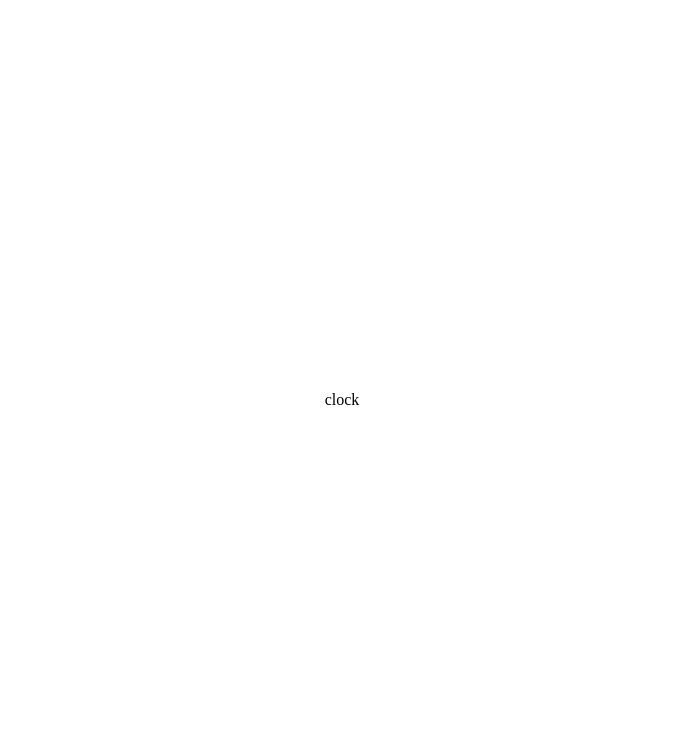
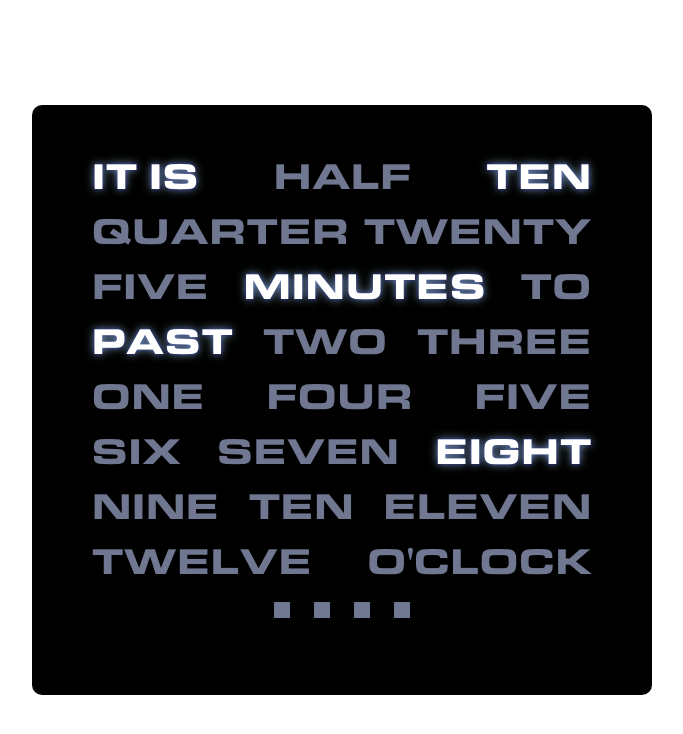
Before and after one commit to jshwrnr/word-clock, a React app: page / in a window 1280 px wide. Shown: the top 734 px of the page, without its empty margins (298-981 px from the left). Built offline with nearby package versions, Linux system fonts and the light colour scheme.

Commit message:
Set up clock

```diff
--- a/src/components/WordClock/WordClock.js
+++ b/src/components/WordClock/WordClock.js
@@ -1,8 +1,168 @@
-import React, { Component } from "react";
+import React, { Component, Fragment } from "react";
+
+const colors = { lit: "#fff", dim: "#707790" };
+const glowShadow = "0px 0px 10px rgba(173, 216, 230, 0.7), 0px 0px 4px rgba(0, 0, 255, 0.5)";
+
+const styles = {
+  clock: {
+    background: "#000",
+    color: colors.dim,
+    borderRadius: "10px",
+    width: "500px",
+    height: "500px",
+    padding: "45px 60px",
+  },
+  clockText: {
+    color: colors.dim,
+    margin: "0px",
+    fontFamily: "Eurostile",
+    fontSize: "35px",
+    lineHeight: "55px",
+    display: "flex",
+    flexWrap: "wrap",
+    justifyContent: "space-between",
+  },
+  remainingSquares: {
+    textAlign: "center",
+  },
+  remainingSquare: {
+    width: "16px",
+    height: "16px",
+    display: "inline-block",
+    margin: "12px",
+    background: colors.dim,
+  },
+  textLit: {
+    color: colors.lit,
+    textShadow: glowShadow,
+  },
+  squareLit: {
+    background: colors.lit,
+    boxShadow: glowShadow,
+  },
+};
+
+let clockText = [
+  "IT IS",
+  "HALF",
+  "TEN",
+  "QUARTER",
+  "TWENTY",
+  "FIVE",
+  "MINUTES",
+  "TO",
+  "PAST",
+  "TWO",
+  "THREE",
+  "ONE",
+  "FOUR",
+  "FIVE",
+  "SIX",
+  "SEVEN",
+  "EIGHT",
+  "NINE",
+  "TEN",
+  "ELEVEN",
+  "TWELVE",
+  "O'CLOCK",
+];
 
 class WordClock extends Component {
+  state = {
+    activeWords: [],
+    remainingMinutes: 0,
+  };
+
+  getHours12 = hour => {
+    return (hour + 24) % 12 || 12;
+  };
+
+  getActiveWordsArr = (hours, minutes) => {
+    let unit = Math.floor(minutes / 5);
+
+    let activeWords = [true]; // IT IS
+
+    if (unit === 0) {
+      activeWords[21] = true; // O'CLOCK
+    } else {
+      if (unit === 6) activeWords[1] = true; // HALF
+      if (unit === 2 || unit === 10) activeWords[2] = true; // TEN
+      if (unit === 3 || unit === 9) activeWords[3] = true; // QUARTER
+      if ([4, 5, 7, 8].indexOf(unit) != -1) activeWords[4] = true; // TWENTY
+      if ([1, 5, 7, 11].indexOf(unit) != -1) activeWords[5] = true; // FIVE
+      if ([1, 2, 4, 5, 7, 8, 10, 11].indexOf(unit) != -1) activeWords[6] = true; // MINUTES
+      if (unit > 6) activeWords[7] = true; // TO
+      if (unit > 0 && unit < 7) activeWords[8] = true; // PAST
+    }
+
+    if (minutes > 34) {
+      hours = this.getHours12(hours + 1);
+    }
+
+    if (hours === 1) {
+      activeWords[11] = true; // ONE
+    } else if (hours === 2) {
+      activeWords[9] = true; // TWO
+    } else if (hours === 3) {
+      activeWords[10] = true; // THREE
+    } else {
+      activeWords[12 + (hours - 4)] = true; // All other hours...
+    }
+
+    return activeWords;
+  };
+
+  updateClock = () => {
+    let date = new Date();
+    const hours = this.getHours12(date.getHours());
+    const minutes = date.getMinutes();
+    this.setState({ activeWords: this.getActiveWordsArr(hours, minutes), remainingMinutes: minutes % 5 });
+  };
+
+  componentDidMount() {
+    this.updateClock();
+    let date = new Date();
+
+    // Wait until the next minute starts
+    setTimeout(() => {
+      this.updateClock();
+
+      // Update clock once per minute
+      setInterval(() => this.updateClock(), 60 * 1000);
+    }, (60 - date.getSeconds()) * 1000);
+  }
+
   render() {
-    return <div>clock</div>;
+    const { activeWords, remainingMinutes } = this.state;
+
+    return (
+      <div style={styles.clock}>
+        <p style={styles.clockText}>
+          {clockText.map((text, i) => {
+            return text ? (
+              <span
+                style={{
+                  margin: text === "FOUR" ? "0px 20px" : "",
+                  color: activeWords[i] ? colors.lit : "",
+                  textShadow: activeWords[i] ? glowShadow : "",
+                }}
+                key={i}
+              >
+                {text}
+              </span>
+            ) : null;
+          })}
+        </p>
+        <div style={styles.remainingSquares}>
+          {Array.from({ length: 4 }).map((item, i) => (
+            <div
+              style={remainingMinutes > i ? { ...styles.remainingSquare, ...styles.squareLit } : styles.remainingSquare}
+              key={i}
+            />
+          ))}
+        </div>
+      </div>
+    );
   }
 }
 
```
